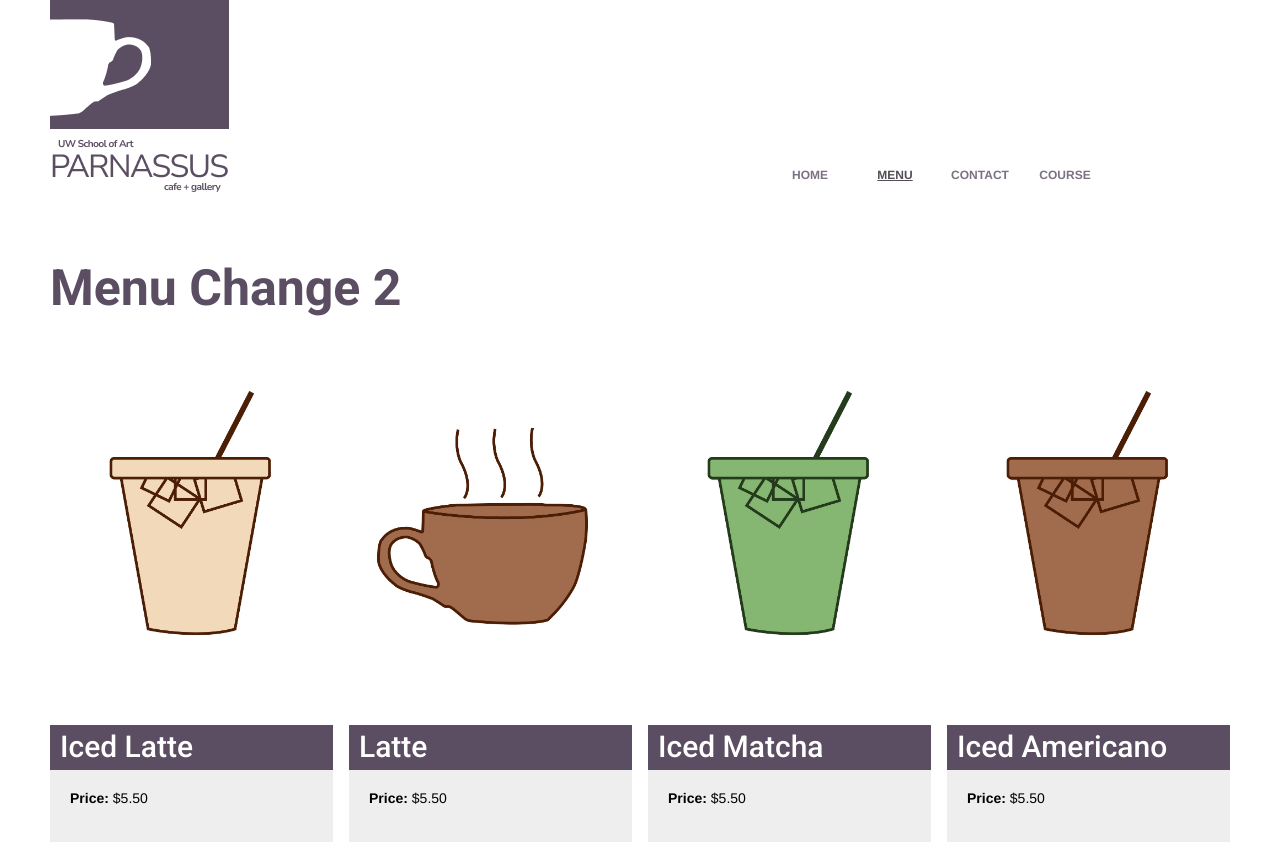
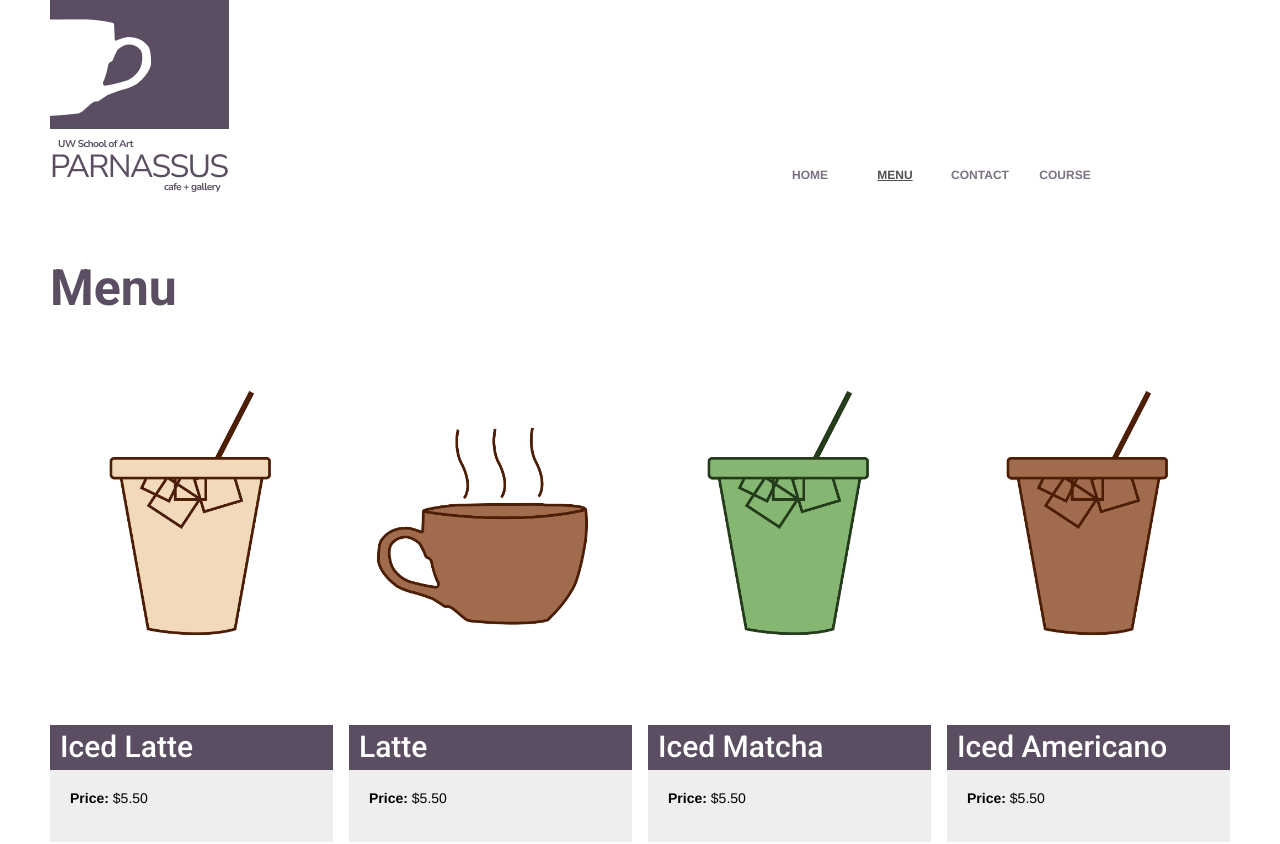
Before and after one commit to heleneb-hash/UCLAX-WEB1-HelenEmondsBanfield, a React (Vite) app: page /#/Staff in a window 1280 px wide. Shown: the top 844 px of the page. Built offline with nearby package versions, Linux system fonts and the light colour scheme.

Commit message:
Revert Staff

```diff
--- a/src/Pages/Staff/Staff.jsx
+++ b/src/Pages/Staff/Staff.jsx
@@ -7,7 +7,7 @@ const Staff = () => {
     return (
         <StaffStyled>
             <Inset>
-                <h1>Menu Change 2</h1>
+                <h1>Menu</h1>
                 <StaffList />
             </Inset>
         </StaffStyled>
```
